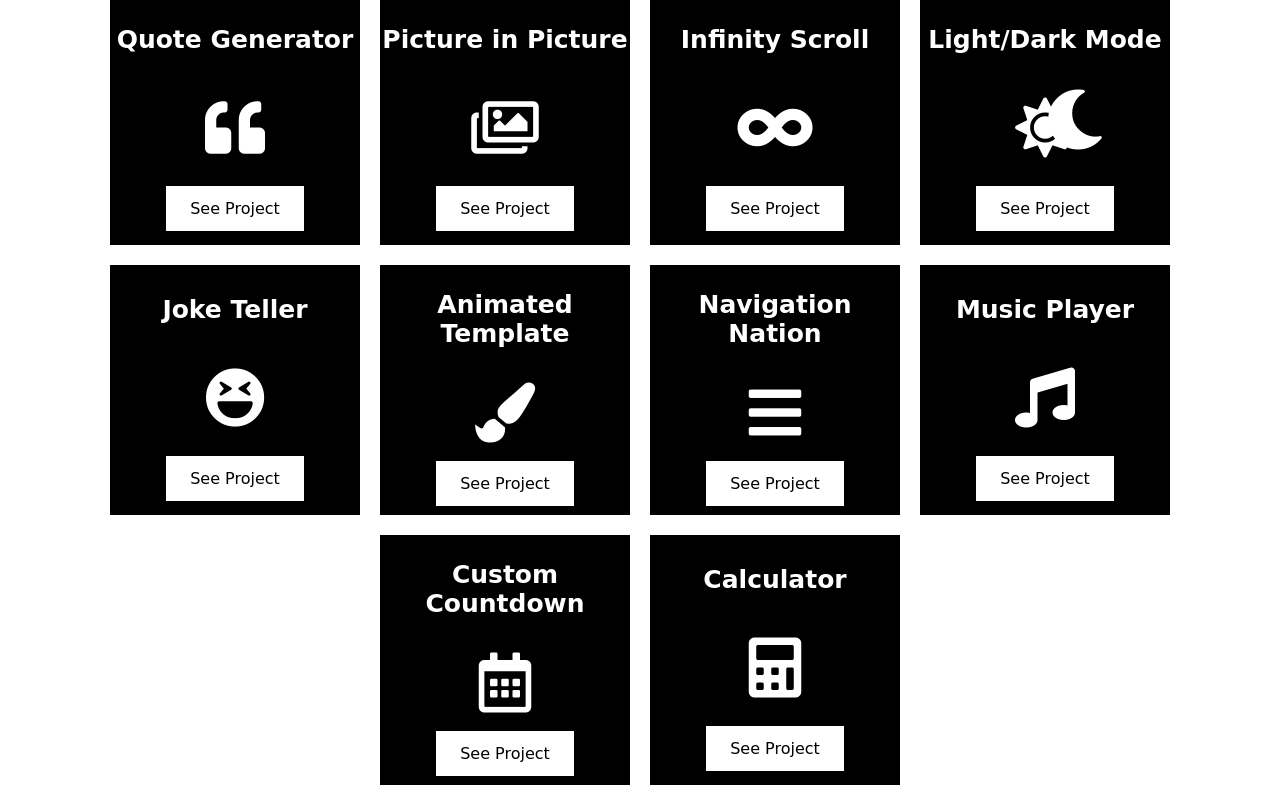
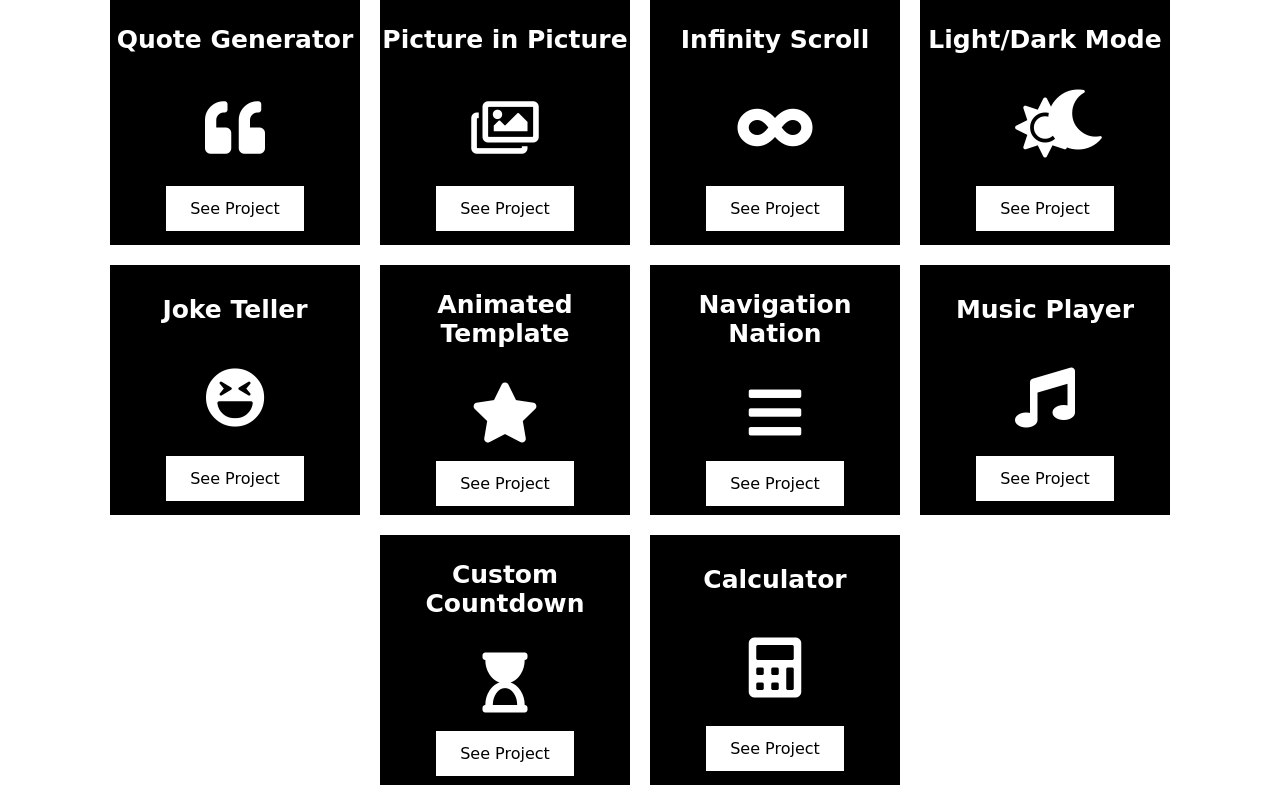
Before and after one commit to JunaidQureshi05/20-javascript_projects_2.0, a plain HTML site: page index.html in a window 1280 px wide. Shown: the part 167-970 px from the top of the page. Drawn offline with Linux system fonts and the light colour scheme; a web font is replaced by a local one.

Commit message:
change icons

```diff
--- a/index.html
+++ b/index.html
@@ -72,8 +72,7 @@
       </div>
       <div id="box">
         <h1>Animated Template</h1>
-        <i class="fas fa-paint-brush"></i
-        ><a
+       <i class="fas fa-star"></i><a
           href="https://junaidqureshi05.github.io/animated-template/"
           target="_blank"
           >See Project</a
@@ -97,7 +96,7 @@
       </div>
       <div id="box">
       <h1>Custom Countdown</h1>
-       <i class="far fa-calendar-alt"></i>
+       <i class="fas fa-hourglass-start"></i>
         <a href="https://junaidqureshi05.github.io/custom-countdown/" target="_blank"
           >See Project</a
         >
```
